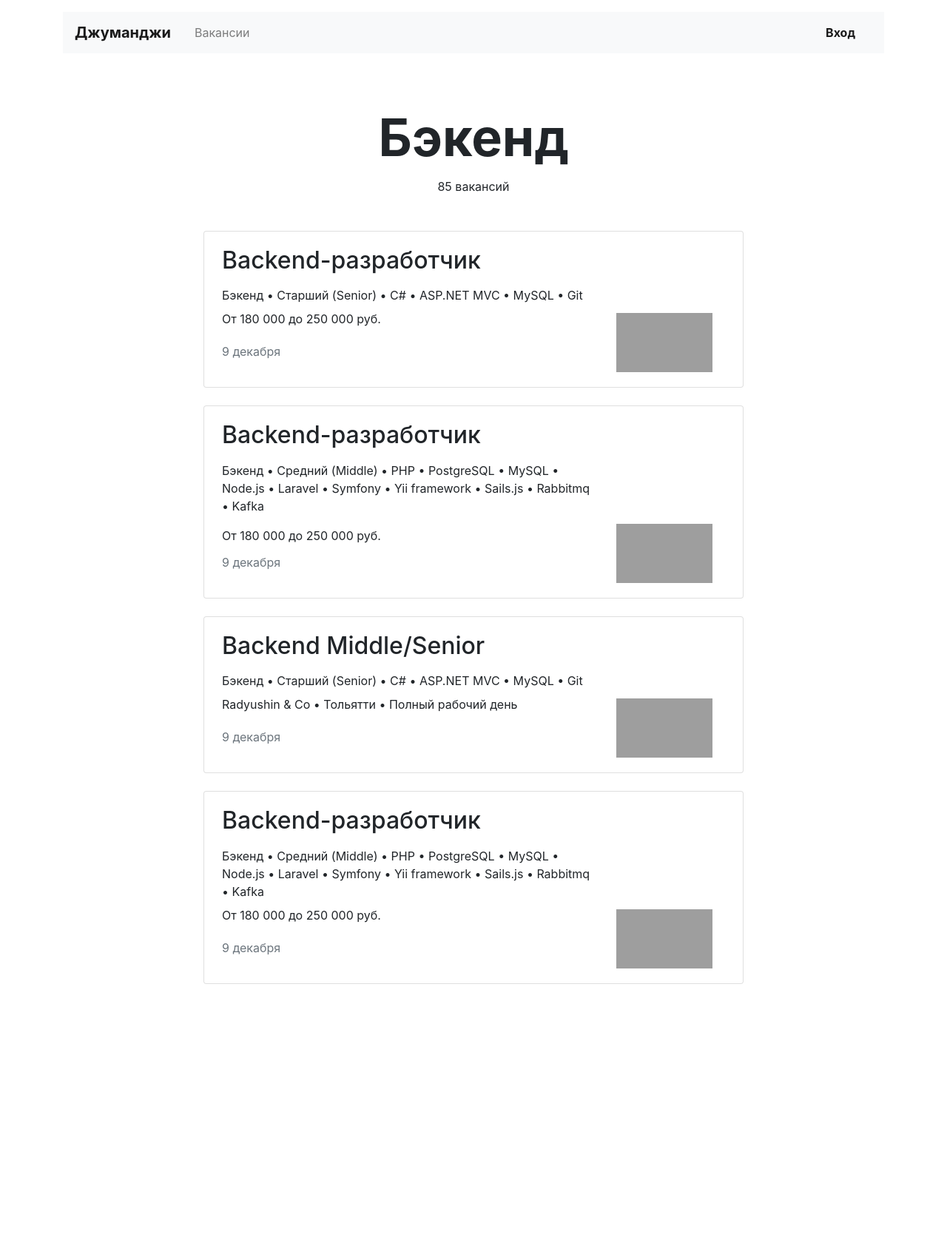
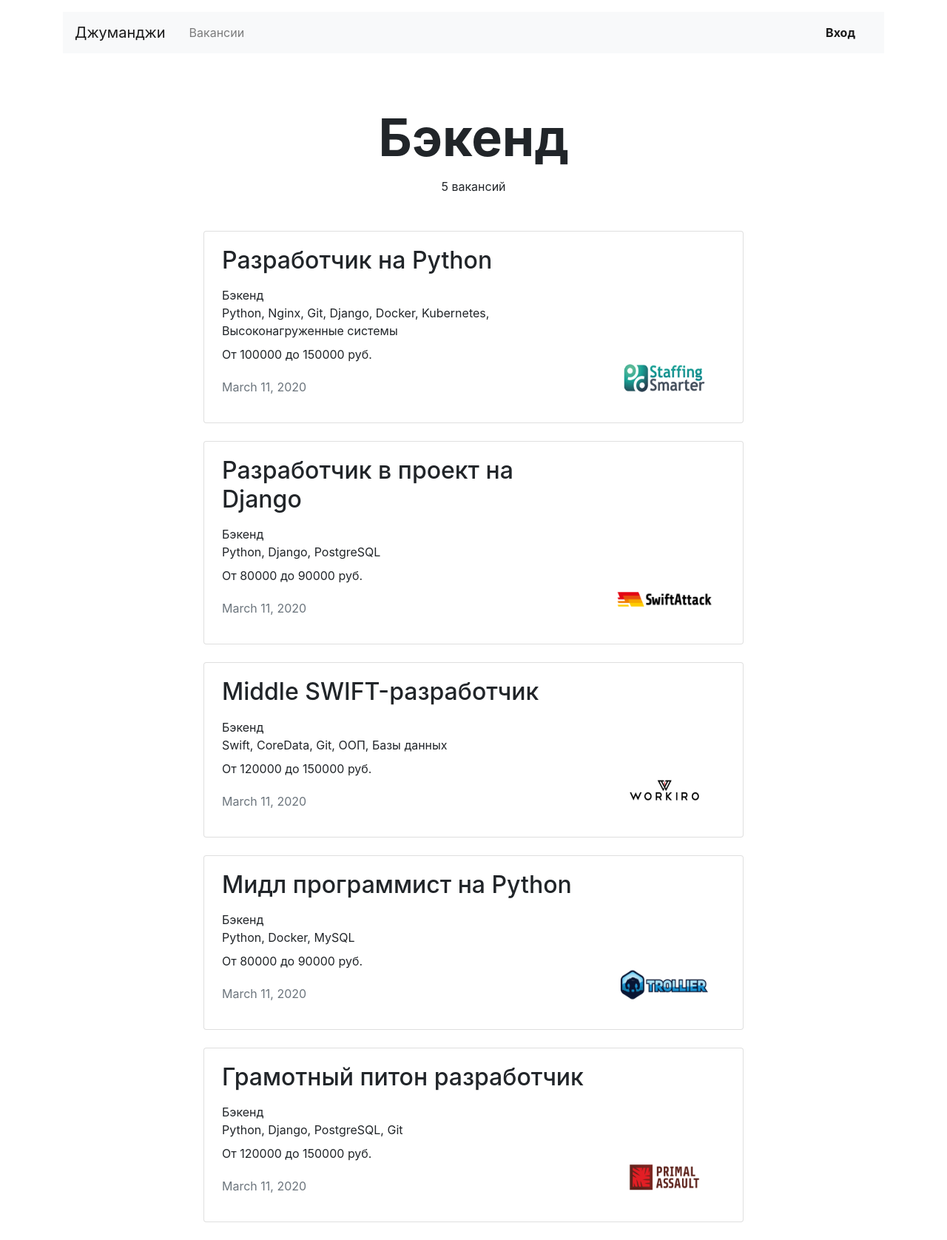
Before and after one commit to AlexeyPeresypkin/django_stepik, a Django app: page /vacancies in a window 1280 px wide. Shown: the whole page at 74% size. Before the commit the page ends 1330 px from the top, so only its background shows below. Run offline with Django 4.2, Linux system fonts and the light colour scheme; data comes from the database, SQL or seed files in the repository; some libraries are stand-ins or nearby versions; grey boxes are pictures that could not be loaded.

Commit message:
Created VacancyListView, vacancies.html

```diff
--- a/src/urls.py
+++ b/src/urls.py
@@ -19,12 +19,11 @@ from django.urls import path, include
 
 from src import settings
 
-
 urlpatterns = [
     path('admin/', admin.site.urls),
+    path('__debug__/', include('debug_toolbar.urls')),
     path('', include(('vacancies.urls', 'vacancies'))),
 ]
-
 
 # if settings.DEBUG:
 #     # urlpatterns += static(settings.MEDIA_URL, document_root=settings.MEDIA_ROOT)
--- a/templates/vacancies.html
+++ b/templates/vacancies.html
@@ -1,106 +1,30 @@
-<!DOCTYPE html>
-<html lang="ru">
+{% extends 'base.html' %}
+{% load static %}
 
-<head>
-  <meta charset="UTF-8">
-  <title>Вакансии | Джуманджи</title>
-  <meta name="viewport" content="width=device-width, initial-scale=1.0, user-scalable=no">
-  <link rel="stylesheet" href="https://stackpath.bootstrapcdn.com/bootstrap/4.3.1/css/bootstrap.min.css" integrity="sha384-ggOyR0iXCbMQv3Xipma34MD+dH/1fQ784/j6cY/iJTQUOhcWr7x9JvoRxT2MZw1T" crossorigin="anonymous">
-</head>
-
-<body>
-  <header class="container mt-3">
-    <nav class="navbar navbar-expand-lg navbar-light bg-light">
-      <a class="navbar-brand mr-4 font-weight-bold" href="#">Джуманджи</a>
-      <button class="navbar-toggler" type="button" data-toggle="collapse" data-target="#navbarNav" aria-controls="navbarNav" aria-expanded="false" aria-label="Toggle navigation">
-        <span class="navbar-toggler-icon"></span>
-      </button>
-      <div class="collapse navbar-collapse justify-content-between" id="navbarNav">
-        <ul class="navbar-nav col-10">
-          <li class="nav-item">
-            <a class="nav-link" href="#">Вакансии</a>
-          </li>
-        </ul>
-        <ul class="navbar-nav col-2 justify-content-end">
-          <li class="nav-item active">
-            <a href="#" class="nav-link font-weight-bold">Вход</a>
-          </li>
-        </ul>
-      </div>
-    </nav>
-  </header>
-  <main class="container mt-3">
+{% block content %}
     <section>
       <h1 class="h1 text-center mx-auto mt-4 pt-5" style="font-size: 70px;"><strong>Бэкенд</strong></h1>
-      <p class="text-center pt-1">85 вакансий</p>
+      <p class="text-center pt-1">{{ vacancies.count }} вакансий</p>
       <div class="row mt-5">
         <div class="col-12 col-lg-8 offset-lg-2 m-auto">
-          <div class="card mb-4">
+            {% for vacancy in vacancies %}
+            <div class="card mb-4">
             <div class="card-body px-4">
               <div class="row">
                 <div class="col-12 col-md-8 col-lg-9">
-                  <h2 class="h2 pb-2">Backend-разработчик</h2>
-                  <p class="mb-2">Бэкенд • Старший (Senior) • C# • ASP.NET MVC • MySQL • Git</p>
-                  <p>От 180 000 до 250 000 руб.</p>
-                  <p class="text-muted pt-1">9 декабря</p>
+                  <h2 class="h2 pb-2">{{ vacancy.title }}</h2>
+                  <p class="mb-2">{{ vacancy.specialty }} <br> {{ vacancy.skills }}</p>
+                  <p>От {{ vacancy.salary_min}} до {{ vacancy.salary_max }} руб.</p>
+                  <p class="text-muted pt-1">{{ vacancy.published_at}}</p>
                 </div>
                 <div class="col-12 col-md-4 col-lg-3 d-flex align-items-end">
-                  <a href="#"><img src="https://place-hold.it/130x80" width="130" height="80" alt=""></a>
+                  <a href="#"><img src="{% static vacancy.company.logo %}" width="130" height="80" alt=""></a>
                 </div>
               </div>
             </div>
           </div>
-          <div class="card mb-4">
-            <div class="card-body px-4">
-              <div class="row">
-                <div class="col-12 col-md-8 col-lg-9">
-                  <h2 class="h2 pb-2">Backend-разработчик</h2>
-                  <p>Бэкенд • Средний (Middle) • PHP • PostgreSQL • MySQL • Node.js • Laravel • Symfony • Yii framework • Sails.js • Rabbitmq • Kafka</p>
-                  <p class="mb-2">От 180 000 до 250 000 руб.</p>
-                  <p class="text-muted pt-1">9 декабря</p>
-                </div>
-                <div class="col-12 col-md-4 col-lg-3 d-flex align-items-end">
-                  <a href="#"><img src="https://place-hold.it/130x80" width="130" height="80" alt=""></a>
-                </div>
-              </div>
-            </div>
-          </div>
-          <div class="card mb-4">
-            <div class="card-body px-4">
-              <div class="row">
-                <div class="col-12 col-md-8 col-lg-9">
-                  <h2 class="h2 pb-2">Backend Middle/Senior</h2>
-                  <p class="mb-2">Бэкенд • Старший (Senior) • C# • ASP.NET MVC • MySQL • Git</p>
-                  <p>Radyushin & Co • Тольятти • Полный рабочий день</p>
-                  <p class="text-muted pt-1">9 декабря</p>
-                </div>
-                <div class="col-12 col-md-4 col-lg-3 d-flex align-items-end">
-                  <a href="#"><img src="https://place-hold.it/130x80" width="130" height="80" alt=""></a>
-                </div>
-              </div>
-            </div>
-          </div>
-          <div class="card mb-4">
-            <div class="card-body px-4">
-              <div class="row">
-                <div class="col-12 col-md-8 col-lg-9">
-                  <h2 class="h2 pb-2">Backend-разработчик</h2>
-                  <p class="mb-2">Бэкенд • Средний (Middle) • PHP • PostgreSQL • MySQL • Node.js • Laravel • Symfony • Yii framework • Sails.js • Rabbitmq • Kafka</p>
-                  <p>От 180 000 до 250 000 руб.</p>
-                  <p class="text-muted pt-1">9 декабря</p>
-                </div>
-                <div class="col-12 col-md-4 col-lg-3 d-flex align-items-end">
-                  <a href="#"><img src="https://place-hold.it/130x80" width="130" height="80" alt=""></a>
-                </div>
-              </div>
-            </div>
-          </div>
+            {% endfor %}
         </div>
       </div>
     </section>
-  </main>
-  <script src="https://code.jquery.com/jquery-3.2.1.slim.min.js" integrity="sha384-KJ3o2DKtIkvYIK3UENzmM7KCkRr/rE9/Qpg6aAZGJwFDMVNA/GpGFF93hXpG5KkN" crossorigin="anonymous"></script>
-  <script src="https://cdnjs.cloudflare.com/ajax/libs/popper.js/1.12.9/umd/popper.min.js" integrity="sha384-ApNbgh9B+Y1QKtv3Rn7W3mgPxhU9K/ScQsAP7hUibX39j7fakFPskvXusvfa0b4Q" crossorigin="anonymous"></script>
-  <script src="https://maxcdn.bootstrapcdn.com/bootstrap/4.0.0/js/bootstrap.min.js" integrity="sha384-JZR6Spejh4U02d8jOt6vLEHfe/JQGiRRSQQxSfFWpi1MquVdAyjUar5+76PVCmYl" crossorigin="anonymous"></script>
-</body>
-</html>
+{% endblock %}
--- a/vacancies/views.py
+++ b/vacancies/views.py
@@ -19,6 +19,10 @@ class IndexView(ListView):
 class VacancyListView(ListView):
     model = Vacancy
     template_name = 'vacancies.html'
+    context_object_name = 'vacancies'
+    queryset = Vacancy.objects. \
+        select_related('specialty'). \
+        select_related('company')
 
 
 def cat_view(request):
@@ -29,6 +33,5 @@ def companie_view(request):
     return HttpResponse("companie_view.")
 
 
-
 def vacancie_view(request):
     return HttpResponse("vacancie_view.")
```
Also changed, not shown: src/settings.py (+6 -6 lines), vacancies/static/check.png (added), vacancies/static/logo1.png (added), vacancies/static/logo2.png (added), vacancies/static/logo3.png (added), vacancies/static/logo4.png (added), vacancies/static/logo5.png (added), vacancies/static/logo6.png (added), vacancies/static/logo7.png (added), vacancies/static/logo8.png (added).
